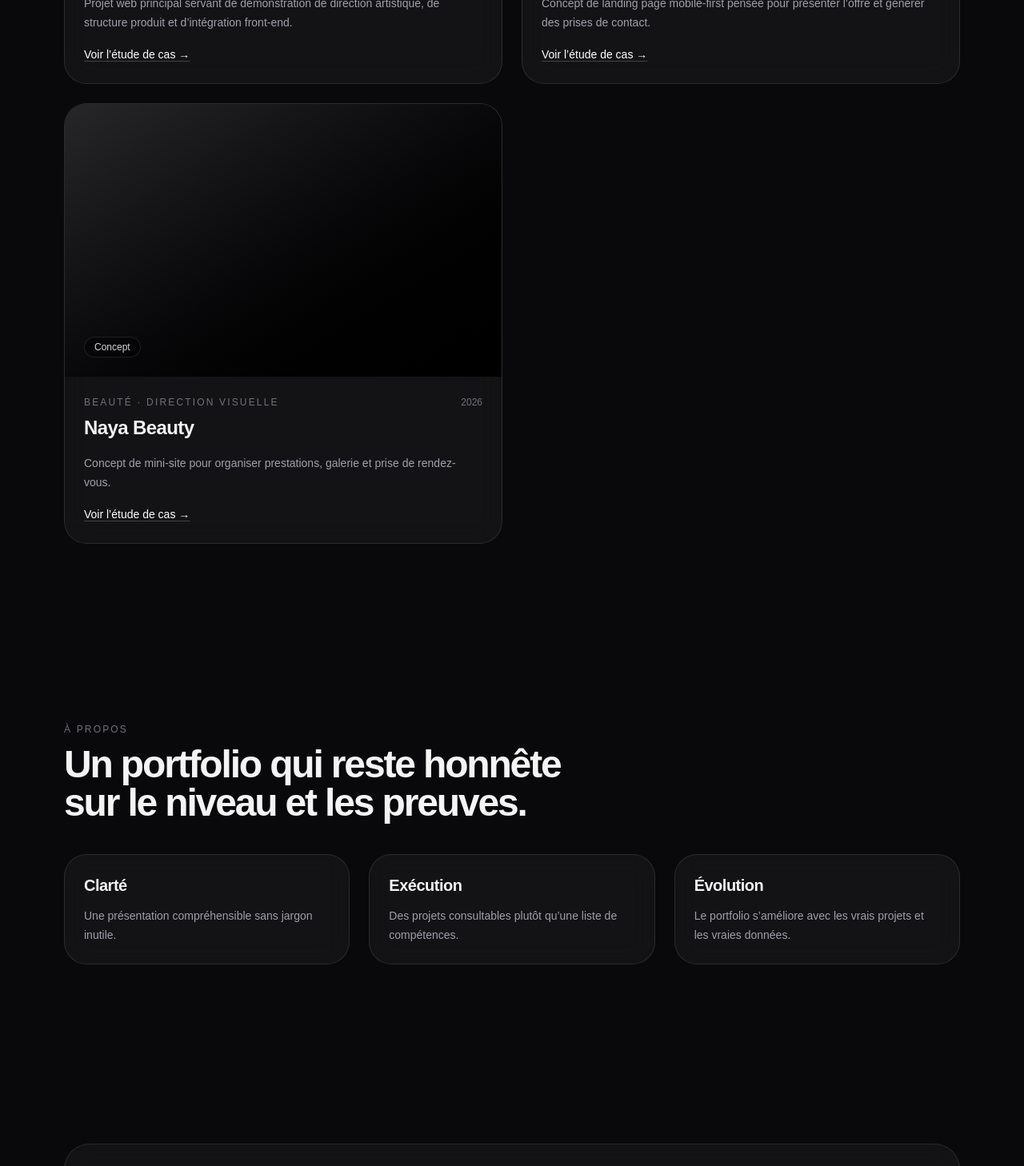
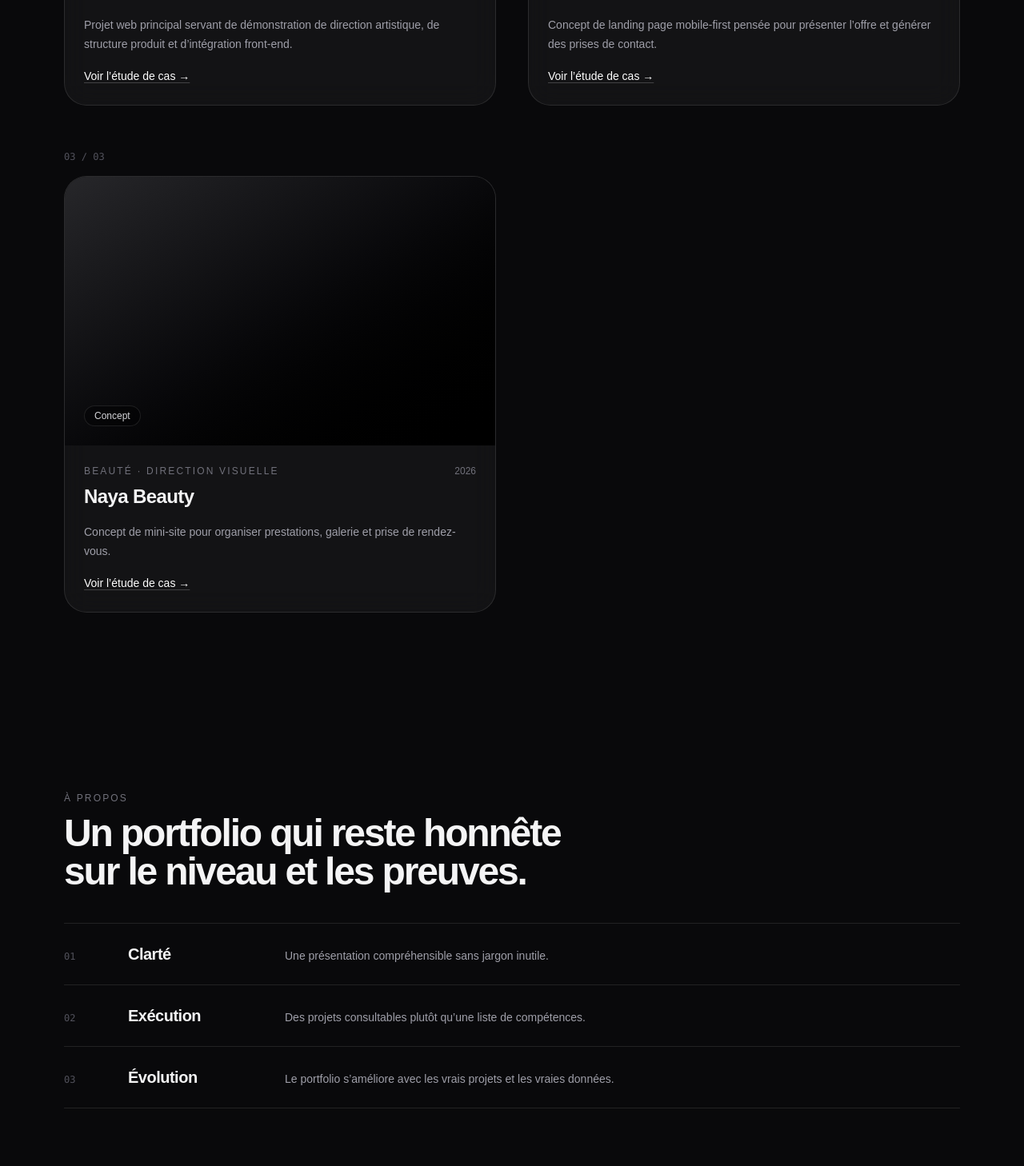
Before and after one commit to sudomarc/myportfolio, a Next.js app: page / in a window 1280 px wide. Shown: the part 1900-3358 px from the top of the page at 80% size. Built offline with nearby package versions, Linux system fonts and the light colour scheme; no server answers.

Commit message:
design: shift homepage toward editorial composition

```diff
--- a/app/page.tsx
+++ b/app/page.tsx
@@ -8,7 +8,7 @@ export default function HomePage() {
   const featuredProjects = projects.filter((project) => project.featured);
 
   return (
-    <main>
+    <main id="main-content">
       <section className="container-shell flex min-h-[calc(100vh-4rem)] items-center py-20 md:py-28">
         <div className="grid w-full gap-14 lg:grid-cols-[1.2fr_0.8fr] lg:items-end">
           <div>
@@ -81,9 +81,14 @@ export default function HomePage() {
           description="Chaque carte devra devenir une étude de cas avec contexte, décisions, interface et éléments vérifiables."
         />
 
-        <div className="mt-10 grid gap-6 md:grid-cols-2">
-          {featuredProjects.map((project) => (
-            <ProjectCard key={project.slug} project={project} />
+        <div className="mt-10 grid gap-x-10 gap-y-14 md:grid-cols-2">
+          {featuredProjects.map((project, index) => (
+            <div key={project.slug} className="relative">
+              <p className="mb-4 font-mono text-xs text-zinc-600">
+                0{index + 1} / {featuredProjects.length.toString().padStart(2, "0")}
+              </p>
+              <ProjectCard project={project} />
+            </div>
           ))}
         </div>
       </section>
@@ -94,15 +99,16 @@ export default function HomePage() {
           title="Un portfolio qui reste honnête sur le niveau et les preuves."
         />
 
-        <div className="mt-10 grid gap-6 md:grid-cols-3">
+        <div className="mt-10 divide-y divide-white/10 border-y border-white/10">
           {[
-            ["Clarté", "Une présentation compréhensible sans jargon inutile."],
-            ["Exécution", "Des projets consultables plutôt qu’une liste de compétences."],
-            ["Évolution", "Le portfolio s’améliore avec les vrais projets et les vraies données."],
-          ].map(([title, text]) => (
-            <div key={title} className="surface rounded-[28px] p-6">
+            ["01", "Clarté", "Une présentation compréhensible sans jargon inutile."],
+            ["02", "Exécution", "Des projets consultables plutôt qu’une liste de compétences."],
+            ["03", "Évolution", "Le portfolio s’améliore avec les vrais projets et les vraies données."],
+          ].map(([index, title, text]) => (
+            <div key={title} className="grid gap-4 py-6 md:grid-cols-[64px_180px_1fr] md:items-baseline">
+              <span className="font-mono text-xs text-zinc-600">{index}</span>
               <h3 className="text-xl font-semibold tracking-tight">{title}</h3>
-              <p className="mt-3 text-sm leading-6 text-zinc-400">{text}</p>
+              <p className="max-w-xl text-sm leading-6 text-zinc-400">{text}</p>
             </div>
           ))}
         </div>
```
